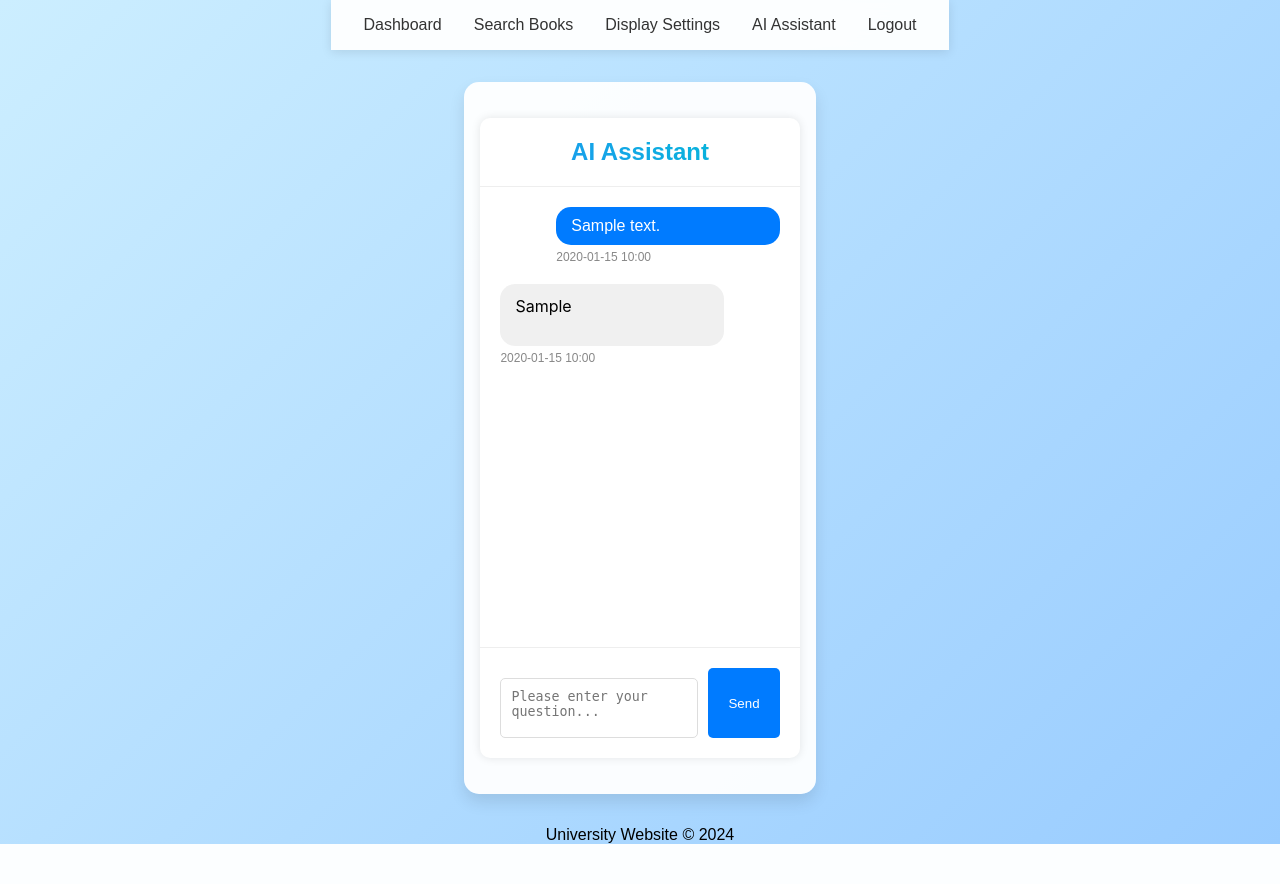
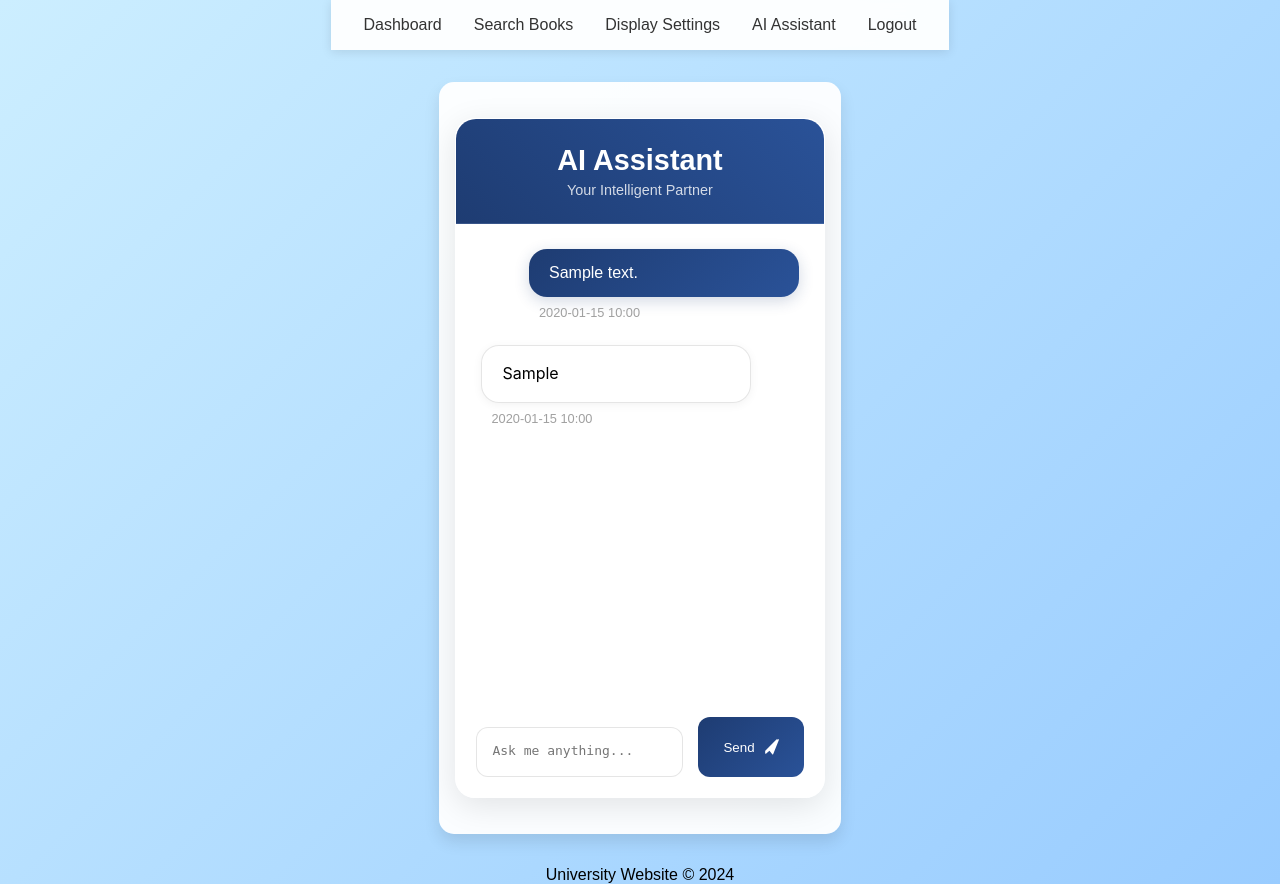
Before and after one commit to mrle0429/University-System-Web, a Flask app: page /ai_assistant in a window 1280 px wide. Before the commit the page ends 844 px from the top, so only its background shows below. Run offline with Flask 3, Linux system fonts and the light colour scheme; a user stored in the database is signed in; tables that the repository leaves empty hold one stand-in row (values such as "Sample post"); some libraries are stand-ins or nearby versions.

Commit message:
Improve ai page styling

```diff
--- a/app/templates/ai_assistant.html
+++ b/app/templates/ai_assistant.html
@@ -2,13 +2,24 @@
 {% block content %}
 <!-- Add Marked.js and Code Highlighting Library -->
 <script src="https://cdn.jsdelivr.net/npm/marked/marked.min.js"></script>
-<link rel="stylesheet" href="https://cdnjs.cloudflare.com/ajax/libs/highlight.js/11.7.0/styles/github.min.css">
+<link rel="stylesheet" href="https://cdnjs.cloudflare.com/ajax/libs/highlight.js/11.7.0/styles/github-dark.min.css">
 <script src="https://cdnjs.cloudflare.com/ajax/libs/highlight.js/11.7.0/highlight.min.js"></script>
 
 <div class="container">
     <div class="chat-container">
         <div class="chat-header">
             <h2>AI Assistant</h2>
+            {% if current_user.user_type == 'student' %}
+                <p class="subtitle">Your Personal Learning Assistant</p>
+            {% elif current_user.user_type == 'teacher' %}
+                <p class="subtitle">Your Professional Teaching Assistant</p>
+            {% elif current_user.user_type == 'library_staff' %}
+                <p class="subtitle">Your Library Management Assistant</p>
+            {% elif current_user.user_type == 'security' %}
+                <p class="subtitle">Your Campus Security Assistant</p>
+            {% else %}
+                <p class="subtitle">Your Intelligent Partner</p>
+            {% endif %}
         </div>
 
         <div class="chat-messages" id="chatMessages">
@@ -33,39 +44,71 @@
         </div>
 
         <div class="chat-input">
-            <textarea id="messageInput" placeholder="Please enter your question..."></textarea>
-            <button id="sendButton">Send</button>
+            <textarea id="messageInput" placeholder="Ask me anything..."></textarea>
+            <button id="sendButton">
+                <span>Send</span>
+                <svg xmlns="http://www.w3.org/2000/svg" width="16" height="16" fill="currentColor" viewBox="0 0 16 16">
+                    <path d="M15.854.146a.5.5 0 0 1 .11.54l-5.819 14.547a.5.5 0 0 1-.9.1l-2.79-3.487-3.487 2.79a.5.5 0 0 1-.8-.4v-2.5a.5.5 0 0 1 .1-.1l11.147-11.147a.5.5 0 0 1 .708 0z"/>
+                </svg>
+            </button>
         </div>
     </div>
 </div>
 
 <style>
+/* 基础样式 */
 .chat-container {
-    max-width: 800px;
+    max-width: 900px;
     margin: 20px auto;
-    background: #fff;
-    border-radius: 10px;
-    box-shadow: 0 0 10px rgba(0,0,0,0.1);
-    height: 80vh;
+    background: var(--bg-card, rgba(255, 255, 255, 0.95));
+    border-radius: 20px;
+    box-shadow: 0 8px 32px rgba(0, 0, 0, 0.1);
+    height: 85vh;
     display: flex;
     flex-direction: column;
+    backdrop-filter: blur(10px);
+    border: 1px solid var(--border-color, rgba(255, 255, 255, 0.2));
+    transition: all 0.3s ease;
 }
 
 .chat-header {
-    padding: 20px;
-    border-bottom: 1px solid #eee;
+    padding: 25px;
+    border-bottom: 1px solid var(--border-color, rgba(255, 255, 255, 0.1));
     text-align: center;
+    background: linear-gradient(45deg, #1e3c72, #2a5298);
+    border-radius: 20px 20px 0 0;
+    color: white;
+}
+
+.chat-header h2 {
+    margin: 0;
+    font-size: 1.8em;
+    background: none;
+    -webkit-text-fill-color: white;
+}
+
+.subtitle {
+    margin: 5px 0 0;
+    opacity: 0.8;
+    font-size: 0.9em;
 }
 
 .chat-messages {
     flex: 1;
     overflow-y: auto;
-    padding: 20px;
+    padding: 25px;
+    background: var(--bg-card, rgba(255, 255, 255, 0.7));
 }
 
 .message {
-    margin-bottom: 20px;
-    max-width: 80%;
+    margin-bottom: 25px;
+    max-width: 85%;
+    animation: fadeIn 0.3s ease;
+}
+
+@keyframes fadeIn {
+    from { opacity: 0; transform: translateY(10px); }
+    to { opacity: 1; transform: translateY(0); }
 }
 
 .user-message {
@@ -77,144 +120,178 @@
 }
 
 .message-content {
-    padding: 10px 15px;
-    border-radius: 15px;
-    background: #f0f0f0;
+    padding: 15px 20px;
+    border-radius: 18px;
+    background: var(--bg-secondary, rgba(240, 240, 240, 0.7));
+    color: var(--text-primary, #000);
+    box-shadow: 0 2px 10px rgba(0, 0, 0, 0.05);
+    transition: all 0.3s ease;
 }
 
 .user-message .message-content {
-    background: #007bff;
+    background: linear-gradient(135deg, #1e3c72, #2a5298);
     color: white;
+    box-shadow: 0 4px 15px rgba(30, 60, 114, 0.2);
+}
+
+.assistant-message .message-content {
+    background: var(--bg-card, rgba(255, 255, 255, 0.9));
+    border: 1px solid var(--border-color, rgba(0, 0, 0, 0.1));
 }
 
 .message-time {
-    font-size: 12px;
-    color: #888;
-    margin-top: 5px;
+    font-size: 0.8em;
+    color: var(--text-secondary, rgba(136, 136, 136, 0.8));
+    margin-top: 8px;
+    padding: 0 10px;
 }
 
 .chat-input {
     padding: 20px;
-    border-top: 1px solid #eee;
+    border-top: 1px solid var(--border-color, rgba(255, 255, 255, 0.1));
     display: flex;
-    gap: 10px;
+    gap: 15px;
+    background: var(--bg-card, rgba(255, 255, 255, 0.8));
+    border-radius: 0 0 20px 20px;
 }
 
 .chat-input textarea {
     flex: 1;
-    padding: 10px;
-    border: 1px solid #ddd;
-    border-radius: 5px;
+    padding: 15px;
+    border: 1px solid var(--border-color, rgba(0, 0, 0, 0.1));
+    border-radius: 12px;
     resize: none;
-    height: 60px;
+    height: 50px;
+    background: var(--bg-input, rgba(255, 255, 255, 0.9));
+    color: var(--text-primary, #000);
+    font-size: 1em;
+    transition: all 0.3s ease;
+}
+
+.chat-input textarea:focus {
+    outline: none;
+    border-color: #1e3c72;
+    box-shadow: 0 0 0 2px rgba(30, 60, 114, 0.1);
 }
 
 .chat-input button {
-    padding: 10px 20px;
-    background: #007bff;
+    padding: 0 25px;
+    background: linear-gradient(135deg, #1e3c72, #2a5298);
     color: white;
     border: none;
-    border-radius: 5px;
+    border-radius: 12px;
     cursor: pointer;
+    transition: all 0.3s ease;
+    display: flex;
+    align-items: center;
+    gap: 8px;
 }
 
 .chat-input button:hover {
-    background: #0056b3;
+    transform: translateY(-2px);
+    box-shadow: 0 4px 15px rgba(30, 60, 114, 0.2);
 }
 
-/* 添加 Markdown 相关样式 */
+.chat-input button:disabled {
+    background: var(--bg-secondary, rgba(204, 204, 204, 0.5));
+    cursor: not-allowed;
+    transform: none;
+    box-shadow: none;
+}
+
+/* Markdown样式适配 */
 .markdown-body {
-    font-family: -apple-system,BlinkMacSystemFont,Segoe UI,Helvetica,Arial,sans-serif;
+    font-family: -apple-system, BlinkMacSystemFont, Segoe UI, Helvetica, Arial, sans-serif;
     line-height: 1.6;
     word-wrap: break-word;
+    color: var(--text-primary, #000);
 }
 
 .markdown-body pre {
-    background-color: #f6f8fa;
-    border-radius: 6px;
+    background-color: var(--bg-secondary, rgba(246, 248, 250, 0.8));
+    border-radius: 8px;
     padding: 16px;
     overflow: auto;
-    margin-bottom: 16px;
+    margin: 16px 0;
+    box-shadow: inset 0 1px 3px rgba(0, 0, 0, 0.1);
 }
 
 .markdown-body code {
-    background-color: rgba(27,31,35,.05);
+    font-family: SFMono-Regular, Consolas, Liberation Mono, Menlo, monospace;
+    font-size: 0.9em;
+    padding: 0.2em 0.4em;
     border-radius: 3px;
-    padding: .2em .4em;
-    margin: 0;
-    font-size: 85%;
-    font-family: SFMono-Regular,Consolas,Liberation Mono,Menlo,monospace;
-}
-
-.markdown-body p {
-    margin-bottom: 16px;
-}
-
-.markdown-body ul, .markdown-body ol {
-    padding-left: 2em;
-    margin-bottom: 16px;
+    background: var(--bg-secondary, rgba(27, 31, 35, 0.05));
+    color: var(--text-primary, #000);
 }
 
 .markdown-body table {
-    border-spacing: 0;
+    width: 100%;
     border-collapse: collapse;
-    margin-bottom: 16px;
-    width: 100%;
+    margin: 16px 0;
+    background: var(--bg-card, rgba(255, 255, 255, 0.8));
+    border-radius: 8px;
+    overflow: hidden;
 }
 
 .markdown-body table th,
 .markdown-body table td {
-    padding: 6px 13px;
-    border: 1px solid #dfe2e5;
+    padding: 12px 16px;
+    border: 1px solid var(--border-color, rgba(223, 226, 229, 0.5));
+    color: var(--text-primary, #000);
 }
 
 .markdown-body table tr {
-    background-color: #fff;
-    border-top: 1px solid #c6cbd1;
+    background: var(--bg-card, rgba(255, 255, 255, 0.8));
 }
 
 .markdown-body table tr:nth-child(2n) {
-    background-color: #f6f8fa;
+    background: var(--bg-secondary, rgba(246, 248, 250, 0.5));
 }
 
-/* 修改加载动画样式 */
+/* 加载动画样式 */
 .typing-indicator {
     display: flex;
     align-items: center;
     gap: 5px;
-    padding: 10px 15px;
+    padding: 15px;
     min-width: 60px;
 }
 
 .dot {
     width: 8px;
     height: 8px;
-    background-color: #666;
+    background: var(--text-secondary, rgba(102, 102, 102, 0.8));
     border-radius: 50%;
-    animation: bounce 1.3s linear infinite;
+    animation: bounce 1.3s ease-in-out infinite;
 }
 
-.dot:nth-child(2) {
-    animation-delay: 0.15s;
+.dot:nth-child(2) { animation-delay: 0.15s; }
+.dot:nth-child(3) { animation-delay: 0.3s; }
+
+@keyframes bounce {
+    0%, 60%, 100% { transform: translateY(0); }
+    30% { transform: translateY(-4px); }
 }
 
-.dot:nth-child(3) {
-    animation-delay: 0.3s;
+/* 滚动条样式 */
+.chat-messages::-webkit-scrollbar {
+    width: 8px;
 }
 
-@keyframes bounce {
-    0%, 60%, 100% {
-        transform: translateY(0);
-    }
-    30% {
-        transform: translateY(-4px);
-    }
+.chat-messages::-webkit-scrollbar-track {
+    background: var(--bg-secondary, rgba(241, 241, 241, 0.5));
+    border-radius: 4px;
 }
 
-/* 禁用状态的发送按钮样式 */
-.chat-input button:disabled {
-    background: #cccccc;
-    cursor: not-allowed;
+.chat-messages::-webkit-scrollbar-thumb {
+    background: var(--text-secondary, rgba(136, 136, 136, 0.5));
+    border-radius: 4px;
+    transition: all 0.3s ease;
+}
+
+.chat-messages::-webkit-scrollbar-thumb:hover {
+    background: var(--text-primary, rgba(85, 85, 85, 0.8));
 }
 </style>
 
```
